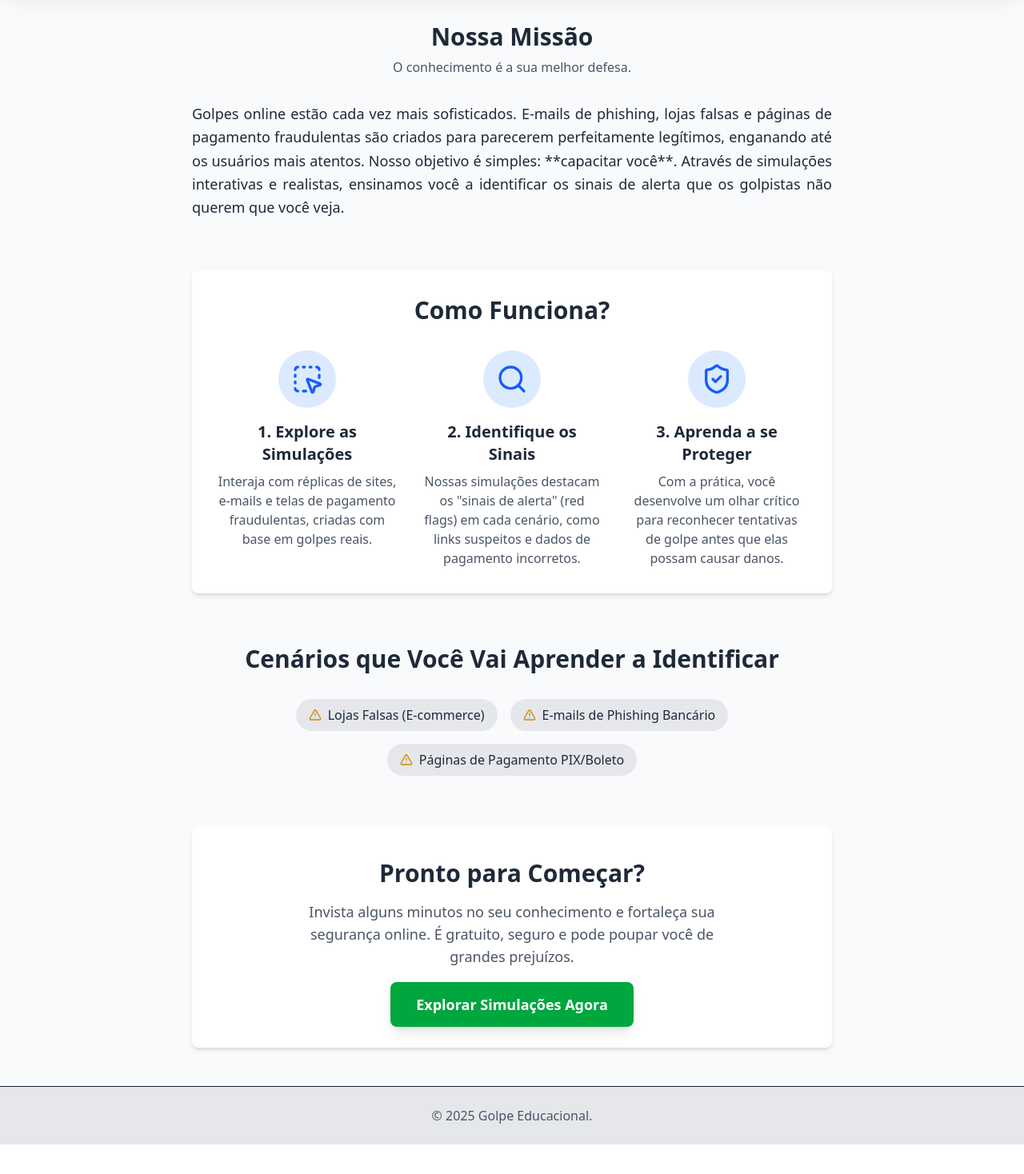
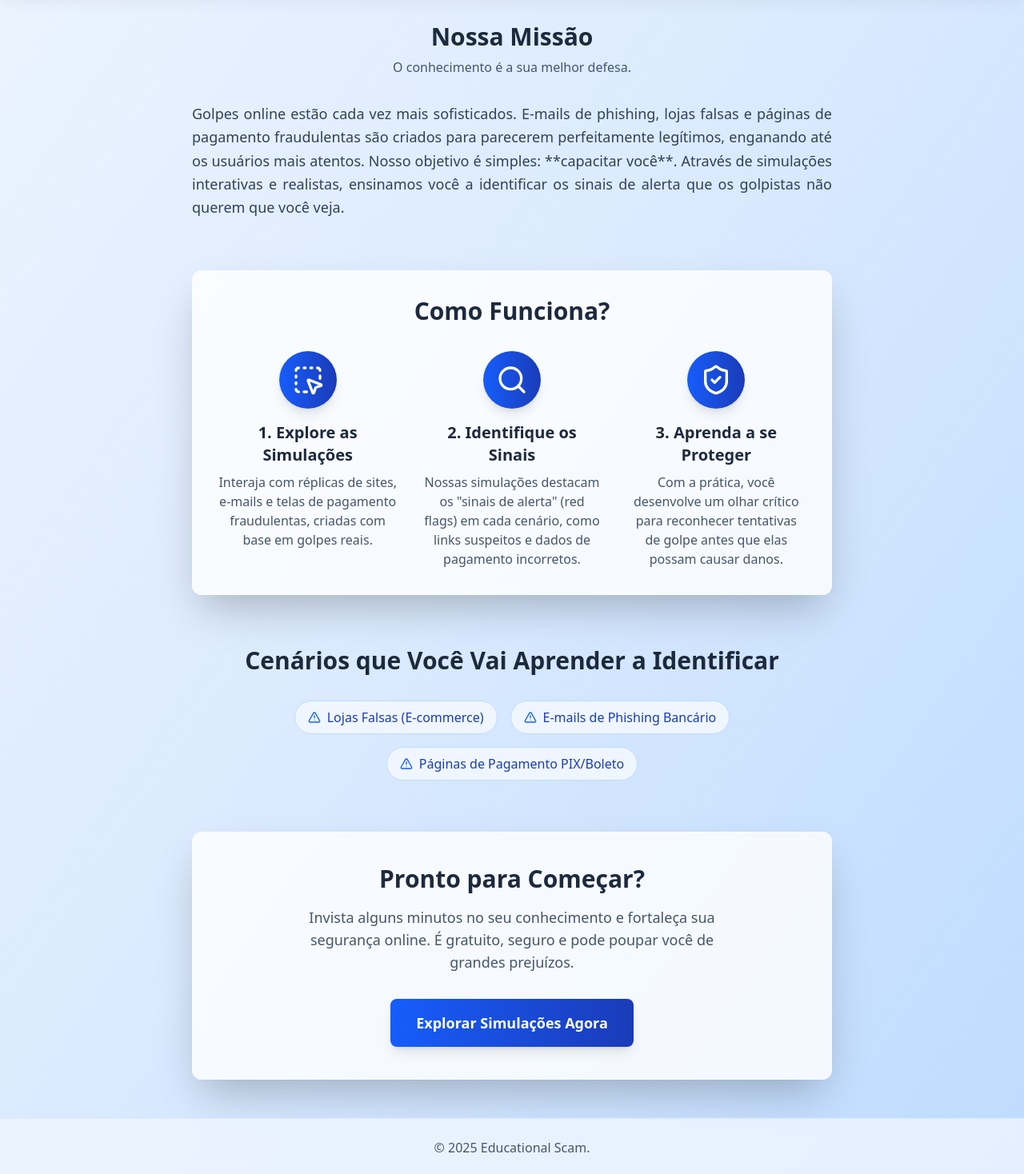
Before and after one commit to iamjoovictor/educational-scam, a React (Vite) app in the folder frontend/: page /simulations in a window 1280 px wide. Shown: the part 380-1848 px from the top of the page at 80% size. Before the commit the page ends 1811 px from the top, so only its background shows below. Built offline with nearby package versions, Linux system fonts and the light colour scheme.

Commit message:
Visual adjustment on the about screen has been made.

```diff
--- a/frontend/src/pages/Simulations.jsx
+++ b/frontend/src/pages/Simulations.jsx
@@ -3,14 +3,14 @@ import { ShieldCheck, Search, MousePointerSquareDashed, AlertTriangle } from 'lu
 
 function Simulations() {
   return (
-    <div className="bg-gray-50 font-sans text-gray-800">
-      <header className="bg-blue-800 text-white text-center py-20 px-6 shadow-xl">
+    <div className="bg-gradient-to-br from-blue-50 via-blue-100 to-blue-200 font-sans text-slate-800">
+      <header className="bg-gradient-to-r from-blue-600 to-blue-800 text-white text-center py-20 px-6 shadow-xl">
         <div className="max-w-4xl mx-auto">
-          <ShieldCheck size={64} className="mx-auto mb-4 text-blue-300" />
+          <ShieldCheck size={64} className="mx-auto mb-4 text-white/80" />
           <h1 className="text-4xl md:text-5xl font-extrabold tracking-tight">
             Navegue com Confiança na Era Digital
           </h1>
-          <p className="mt-4 text-lg md:text-xl text-blue-200 max-w-2xl mx-auto">
+          <p className="mt-4 text-lg md:text-xl text-white/90 max-w-2xl mx-auto">
             Uma plataforma de treinamento para identificar e evitar os golpes online mais comuns, em um ambiente 100% seguro e educativo.
           </p>
         </div>
@@ -18,40 +18,40 @@ function Simulations() {
 
       <main className="max-w-4xl mx-auto p-6 md:p-12">
         <section className="mb-16">
-          <h2 className="text-3xl font-bold text-center mb-2">Nossa Missão</h2>
-          <p className="text-center text-gray-600 mb-8">O conhecimento é a sua melhor defesa.</p>
-          <p className="text-lg leading-relaxed text-justify">
+          <h2 className="text-3xl font-bold text-center mb-2 text-slate-800">Nossa Missão</h2>
+          <p className="text-center text-slate-600 mb-8">O conhecimento é a sua melhor defesa.</p>
+          <p className="text-lg leading-relaxed text-justify text-slate-700">
             Golpes online estão cada vez mais sofisticados. E-mails de phishing, lojas falsas e páginas de pagamento fraudulentas são criados para parecerem perfeitamente legítimos, enganando até os usuários mais atentos. Nosso objetivo é simples: **capacitar você**. Através de simulações interativas e realistas, ensinamos você a identificar os sinais de alerta que os golpistas não querem que você veja.
           </p>
         </section>
 
-        <section className="bg-white p-8 rounded-lg shadow-md mb-16">
-          <h2 className="text-3xl font-bold text-center mb-8">Como Funciona?</h2>
+        <section className="bg-white/80 backdrop-blur-sm p-8 rounded-xl shadow-2xl border border-white/50 mb-16">
+          <h2 className="text-3xl font-bold text-center mb-8 text-slate-800">Como Funciona?</h2>
           <div className="grid md:grid-cols-3 gap-8 text-center">
             <div className="flex flex-col items-center">
-              <div className="bg-blue-100 text-blue-600 rounded-full p-4 mb-4">
+              <div className="bg-gradient-to-r from-blue-600 to-blue-800 text-white rounded-full p-4 mb-4 shadow-lg">
                 <MousePointerSquareDashed size={40} />
               </div>
-              <h3 className="text-xl font-semibold mb-2">1. Explore as Simulações</h3>
-              <p className="text-gray-600">
+              <h3 className="text-xl font-semibold mb-2 text-slate-800">1. Explore as Simulações</h3>
+              <p className="text-slate-600">
                 Interaja com réplicas de sites, e-mails e telas de pagamento fraudulentas, criadas com base em golpes reais.
               </p>
             </div>
             <div className="flex flex-col items-center">
-              <div className="bg-blue-100 text-blue-600 rounded-full p-4 mb-4">
+              <div className="bg-gradient-to-r from-blue-600 to-blue-800 text-white rounded-full p-4 mb-4 shadow-lg">
                 <Search size={40} />
               </div>
-              <h3 className="text-xl font-semibold mb-2">2. Identifique os Sinais</h3>
-              <p className="text-gray-600">
+              <h3 className="text-xl font-semibold mb-2 text-slate-800">2. Identifique os Sinais</h3>
+              <p className="text-slate-600">
                 Nossas simulações destacam os "sinais de alerta" (red flags) em cada cenário, como links suspeitos e dados de pagamento incorretos.
               </p>
             </div>
             <div className="flex flex-col items-center">
-              <div className="bg-blue-100 text-blue-600 rounded-full p-4 mb-4">
+              <div className="bg-gradient-to-r from-blue-600 to-blue-800 text-white rounded-full p-4 mb-4 shadow-lg">
                 <ShieldCheck size={40} />
               </div>
-              <h3 className="text-xl font-semibold mb-2">3. Aprenda a se Proteger</h3>
-              <p className="text-gray-600">
+              <h3 className="text-xl font-semibold mb-2 text-slate-800">3. Aprenda a se Proteger</h3>
+              <p className="text-slate-600">
                 Com a prática, você desenvolve um olhar crítico para reconhecer tentativas de golpe antes que elas possam causar danos.
               </p>
             </div>
@@ -59,40 +59,40 @@ function Simulations() {
         </section>
 
         <section className="mb-16">
-          <h2 className="text-3xl font-bold text-center mb-8">Cenários que Você Vai Aprender a Identificar</h2>
+          <h2 className="text-3xl font-bold text-center mb-8 text-slate-800">Cenários que Você Vai Aprender a Identificar</h2>
           <div className="flex flex-wrap justify-center gap-4">
-            <span className="bg-gray-200 text-gray-800 font-medium px-4 py-2 rounded-full flex items-center gap-2">
-              <AlertTriangle size={16} className="text-yellow-600" />
+            <span className="bg-blue-50 text-blue-800 font-medium px-4 py-2 rounded-full flex items-center gap-2 border border-blue-200">
+              <AlertTriangle size={16} className="text-blue-600" />
               Lojas Falsas (E-commerce)
             </span>
-            <span className="bg-gray-200 text-gray-800 font-medium px-4 py-2 rounded-full flex items-center gap-2">
-              <AlertTriangle size={16} className="text-yellow-600" />
+            <span className="bg-blue-50 text-blue-800 font-medium px-4 py-2 rounded-full flex items-center gap-2 border border-blue-200">
+              <AlertTriangle size={16} className="text-blue-600" />
               E-mails de Phishing Bancário
             </span>
-            <span className="bg-gray-200 text-gray-800 font-medium px-4 py-2 rounded-full flex items-center gap-2">
-              <AlertTriangle size={16} className="text-yellow-600" />
+            <span className="bg-blue-50 text-blue-800 font-medium px-4 py-2 rounded-full flex items-center gap-2 border border-blue-200">
+              <AlertTriangle size={16} className="text-blue-600" />
               Páginas de Pagamento PIX/Boleto
             </span>
           </div>
         </section>
 
-        <section className="text-center bg-white p-10 rounded-lg shadow-md">
-          <h2 className="text-3xl font-bold mb-4">Pronto para Começar?</h2>
-          <p className="text-lg text-gray-600 mb-8 max-w-xl mx-auto">
+        <section className="text-center bg-white/80 backdrop-blur-sm p-10 rounded-xl shadow-2xl border border-white/50">
+          <h2 className="text-3xl font-bold mb-4 text-slate-800">Pronto para Começar?</h2>
+          <p className="text-lg text-slate-600 mb-8 max-w-xl mx-auto">
             Invista alguns minutos no seu conhecimento e fortaleça sua segurança online. É gratuito, seguro e pode poupar você de grandes prejuízos.
           </p>
           <a
             href='/simulations/purchase'
-            className="bg-green-600 text-white font-bold text-lg px-8 py-4 rounded-lg hover:bg-green-700 transition-transform transform hover:scale-105 shadow-lg"
+            className="bg-gradient-to-r from-blue-600 to-blue-800 text-white font-bold text-lg px-8 py-4 rounded-lg hover:scale-105 transition-transform shadow-lg inline-block"
           >
             Explorar Simulações Agora
           </a>
         </section>
       </main>
 
-      <footer className="text-center py-6 bg-gray-200 border-t">
-        <p className="text-gray-600">
-          &copy; {new Date().getFullYear()} Golpe Educacional.
+      <footer className="text-center py-6 bg-blue-50/80 backdrop-blur-sm border-t border-blue-100">
+        <p className="text-slate-600">
+          &copy; {new Date().getFullYear()} Educational Scam.
         </p>
       </footer>
     </div>
```
